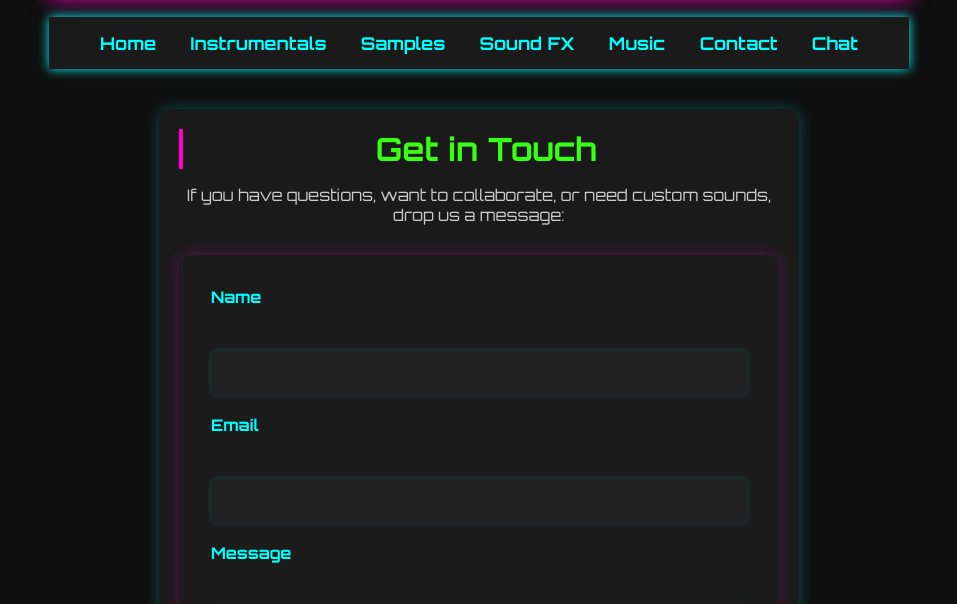
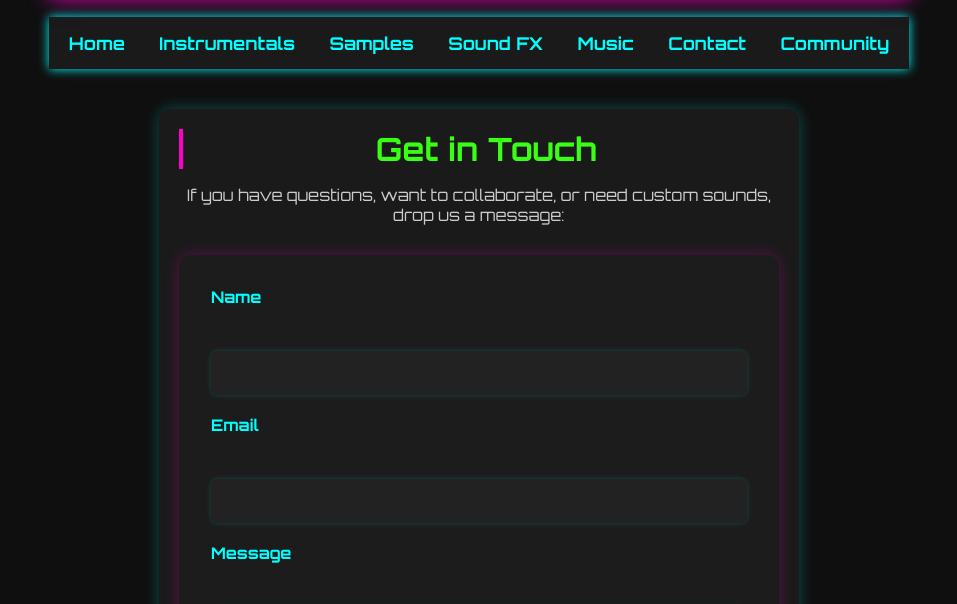
Before and after one commit to ItsMeDevX/thebalancemusic, a plain HTML site: page contact.html in a window 1280 px wide. Shown: the part 176-780 px from the top of the page, without its empty margins (161-1118 px from the left). Drawn offline with Linux system fonts and the light colour scheme.

Commit message:
Update contact.html

```diff
--- a/contact.html
+++ b/contact.html
@@ -191,7 +191,7 @@
     <a href="soundfx.html">Sound FX</a>
     <a href="music.html">Music</a>
     <a href="contact.html">Contact</a>
-    <a href="chat.html">Chat</a>
+    <a href="chat.html">Community</a>
   </nav>
 
  <main style="max-width: 600px; margin: 40px auto; padding: 20px; background: #1a1a1a; border-radius: 12px; box-shadow: 0 0 15px #00ffff44; font-family: 'Orbitron', sans-serif; color: #f5f5f5;">
```
